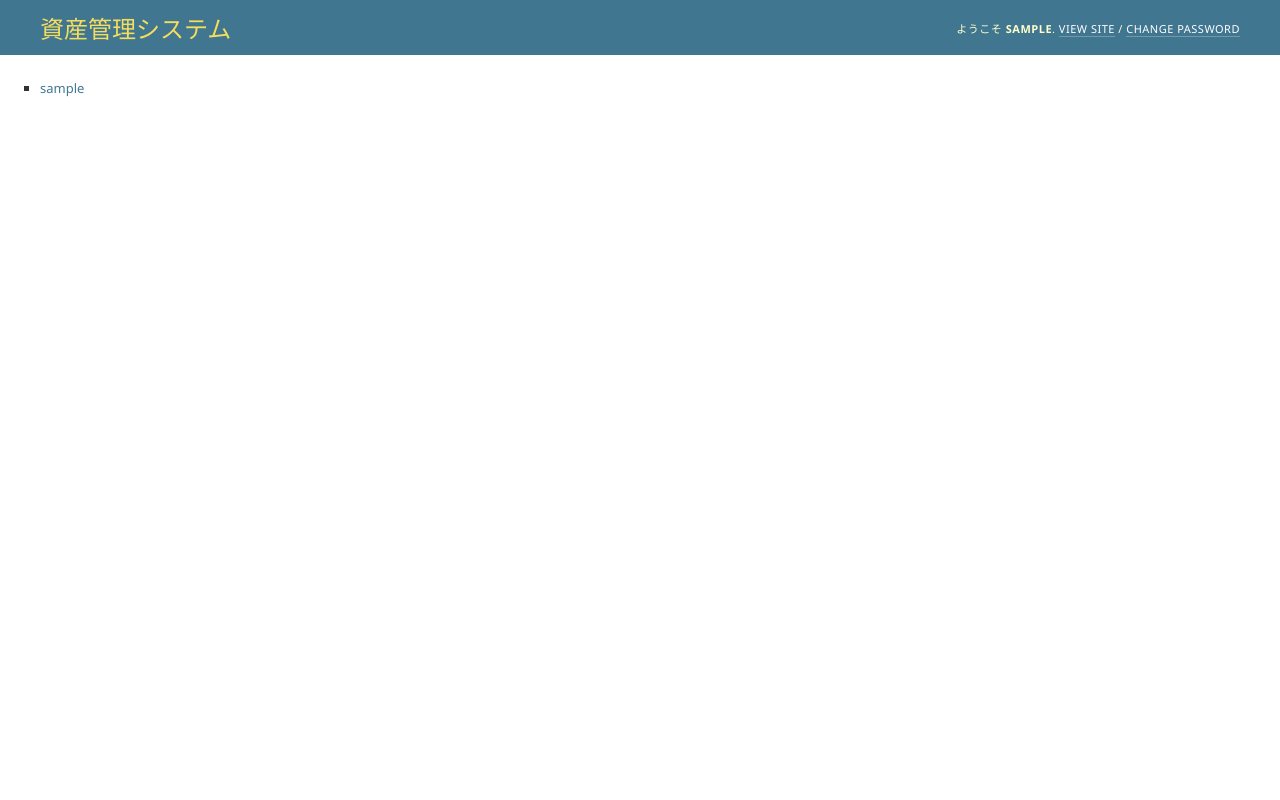
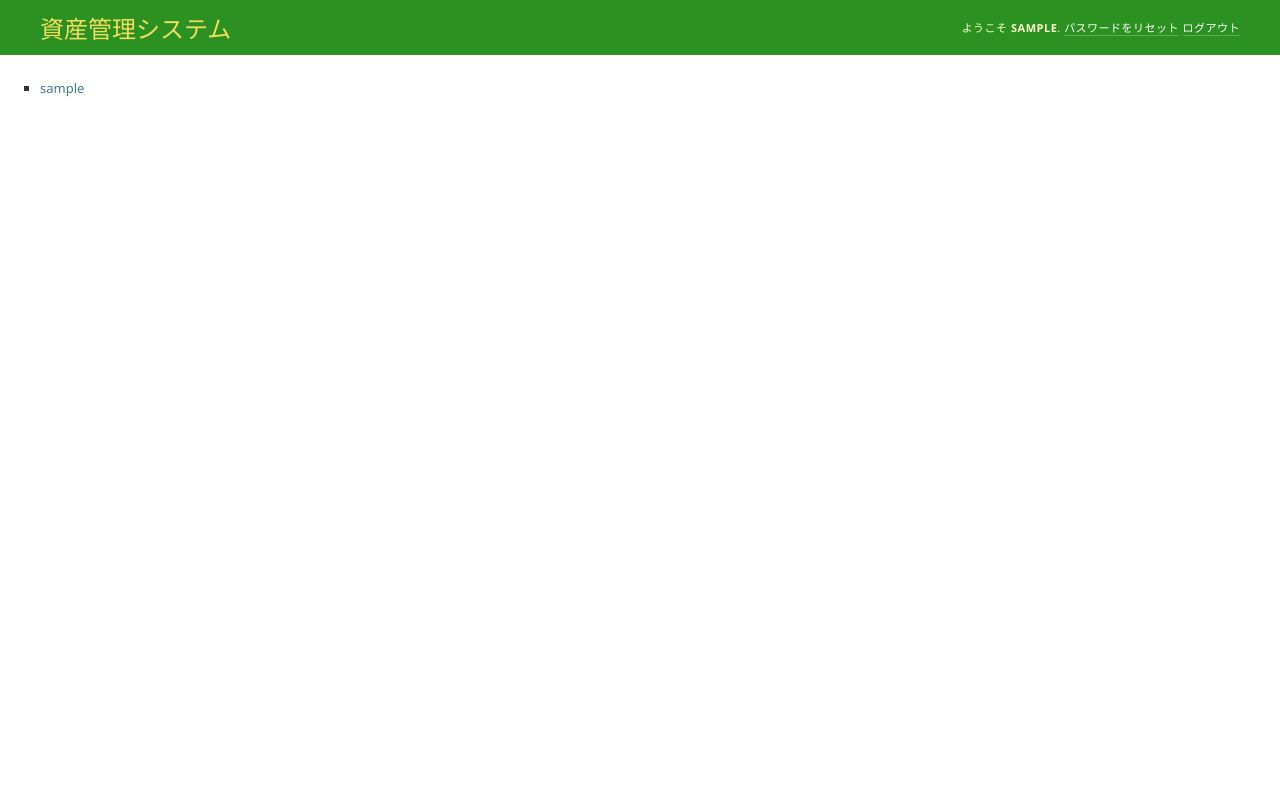
Before and after one commit to midarubiccube/kadaiapp, a Django app: page / in a window 1280 px wide. Run offline with Django 5.2, Linux system fonts and the light colour scheme; the visitor is signed in with stand-in values (Sample User, id 1); some libraries are stand-ins or nearby versions.

Commit message:
add logout

```diff
--- a/accounts/urls.py
+++ b/accounts/urls.py
@@ -6,7 +6,7 @@ app_name = 'accounts'
 
 urlpatterns = [
     path('login/', CustomLoginView.as_view(), name='login'),
-    path('logout/', av.LogoutView.as_view(), name='logout'),
+    path('logout/', av.LogoutView.as_view(next_page='/'), name='logout'),
 
     path('password_change/', av.PasswordChangeView.as_view(), name='password_change'),
     path('password_change/done/', av.PasswordChangeDoneView.as_view(), name='password_change_done'),
--- a/kadaiapp/settings.py
+++ b/kadaiapp/settings.py
@@ -26,7 +26,6 @@ SECRET_KEY = 'django-insecure-(bw#bc)$q7(=g42rtc!m@6qt_)pa$(9#8*$xj+y)(23z4fi!4_
 DEBUG = True
 
 ALLOWED_HOSTS = []
-
 
 # Application definition
 
--- a/sisan/static/css/base.css
+++ b/sisan/static/css/base.css
@@ -6,7 +6,7 @@
 html[data-theme="light"],
 :root {
     --primary: #79aec8;
-    --secondary: #417690;
+    --secondary: #2b9121;
     --accent: #f5dd5d;
     --primary-fg: #fff;
 
--- a/sisan/templates/base.html
+++ b/sisan/templates/base.html
@@ -20,8 +20,11 @@
     <div id="user-tools">
       ようこそ
       <strong>{{ username }}</strong>.
-      <a href="/">View site</a> /
-      <a href="/admin/password_change/">Change password</a>
+      <a href="{% url 'accounts:password_reset' %}">パスワードをリセット</a>
+      <form id="logout-form" method="post" action="{% url 'accounts:logout' %}">
+        {% csrf_token %}
+        <button type="submit">ログアウト</button>
+      </form>
     </div>
   </header>
   <br/>
```
Also changed, not shown: accounts/forms.py (+11 -1 lines).
